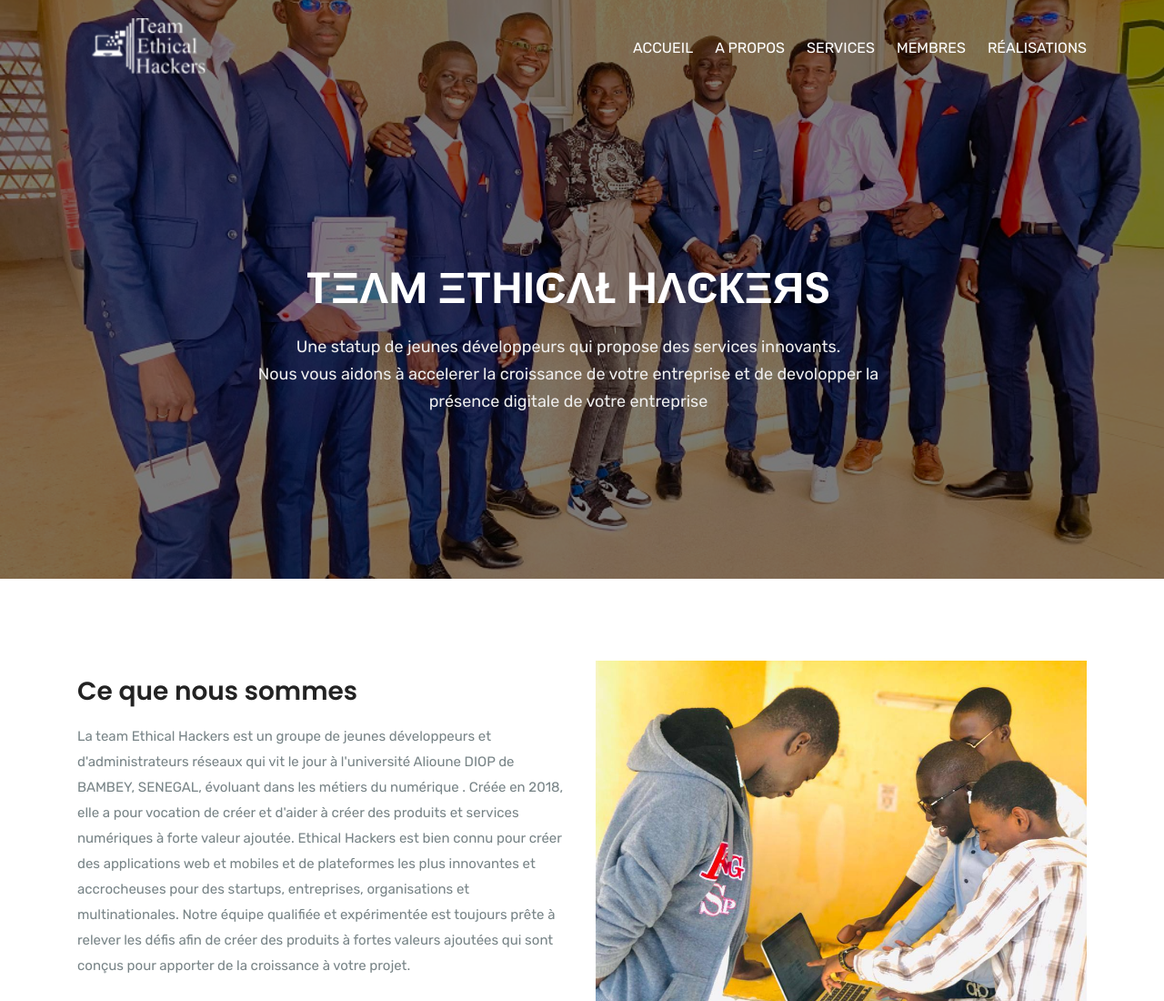
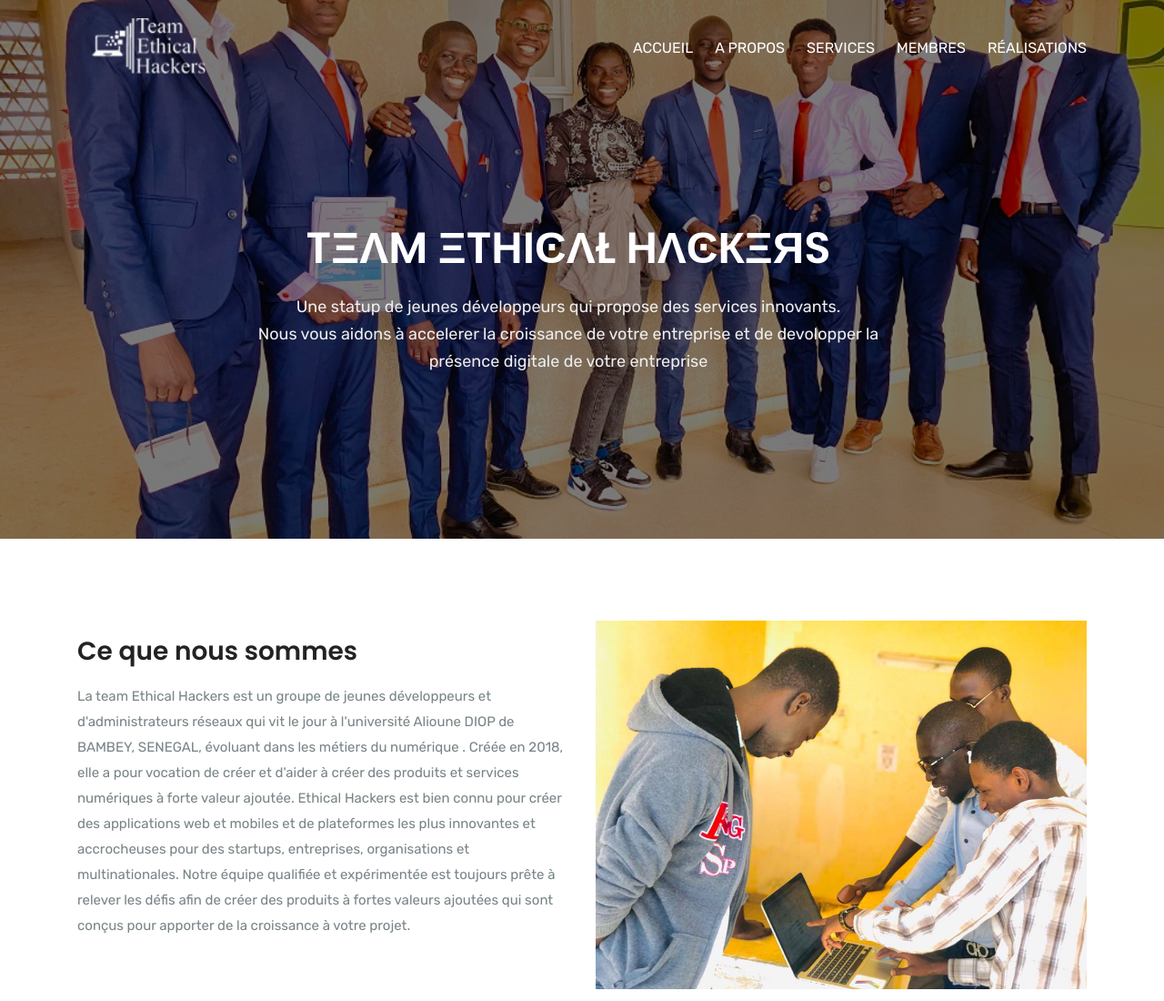
Before and after one commit to fallougeekeralafunti/vitrine-Team-Ethical-Hackers, a plain HTML site: page about.html in a window 1280 px wide. Shown: the top 1100 px of the page at 91% size. Drawn offline with Linux system fonts and the light colour scheme; some packages are replaced by stand-ins of ours; files whose address does not match are found by name.

Commit message:
push 2 about.html

```diff
--- a/about.html
+++ b/about.html
@@ -70,8 +70,8 @@
     <div class="overlay dark-overlay"></div>
     <div class="container">
         <div class="row justify-content-center ">
-            <div class="col-lg-8 m-auto text-center col-sm-12 col-md-12 ">
-                <div class="banner-content content-padding mt-5">
+            <div class="col-lg-8 m-auto text-center ">
+                <div class="banner-content content-padding mt-1">
                     <h1 class="text-white  ">TΞΛM ΞTHIϾΛŁ HΛϾКΞЯS</h1>
                     <p>Une statup de jeunes développeurs qui propose des services innovants. <br> Nous vous aidons à accelerer la croissance de votre entreprise et  de devolopper la présence digitale de votre entreprise</p>
                 </div>
```
